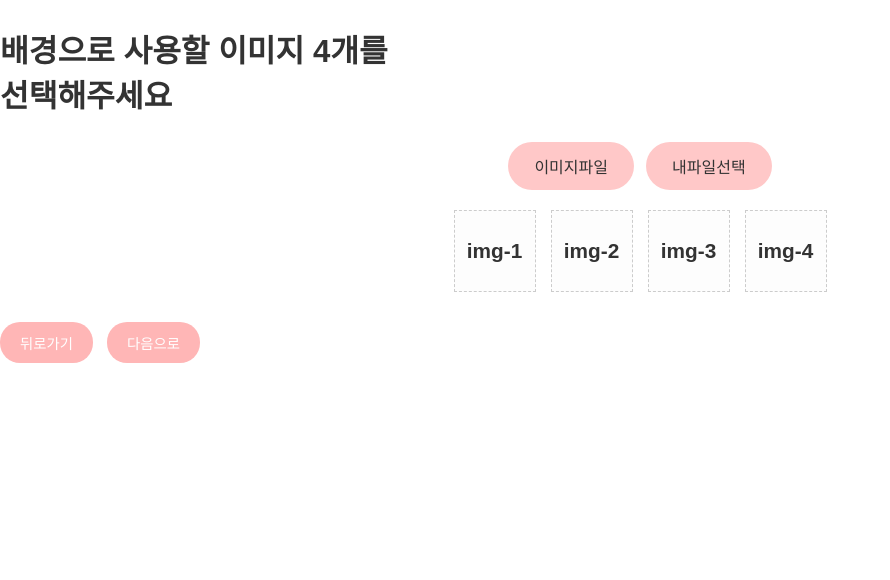
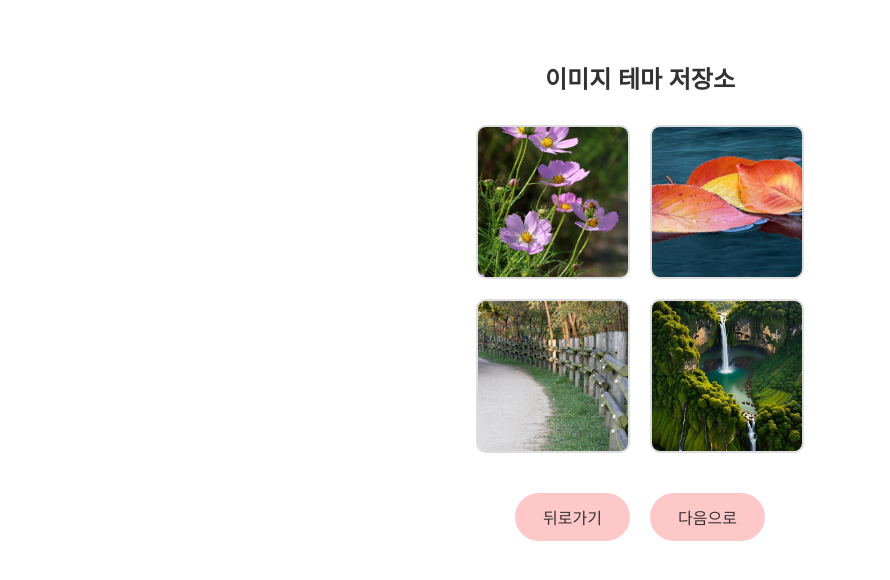
Before and after one commit to xeon-243859/ppongtok-app, a React (Vite) app: page /image/theme in a window 1280 px wide. Shown: the top 580 px of the page, without its empty margins (0-890 px from the left). Built offline with nearby package versions, Linux system fonts and the light colour scheme.

Commit message:
🖼️ ImageThemePage 최종 수정: 문구 변경, 버튼 정리, 테마 이미지 선택 저장 구현

```diff
--- a/src/pages/ImageThemePage.css
+++ b/src/pages/ImageThemePage.css
@@ -1,81 +1,58 @@
-.image-select-title {
-  font-size: 1.3rem;
-  font-weight: bold;
-  color: #333;
-  margin-bottom: 20px;
+.theme-container {
+  display: flex;
+  flex-direction: column;
+  align-items: center;
+  padding: 40px 20px;
   text-align: center;
 }
 
-.image-select-container {
-  display: flex;
-  flex-direction: column;
-  align-items: center;
-  padding: 50px;
-  text-align: center;
+.theme-title {
+  font-size: 1.5rem;
+  font-weight: bold;
+  color: #333;
+  margin-bottom: 30px;
 }
 
-.file-button-group {
-  display: flex;
-  gap: 10px;
-  margin-bottom: 20px;
+.theme-grid {
+  display: grid;
+  grid-template-columns: repeat(2, 1fr);
+  gap: 20px;
+  margin-bottom: 40px;
 }
 
-.image-slots {
-  display: flex;
-  flex-wrap: wrap;
-  justify-content: center;
-  gap: 15px;
-  margin: 20px 0;
+.theme-thumb {
+  width: 150px;
+  height: 150px;
+  object-fit: cover;
+  border-radius: 10px;
+  cursor: pointer;
+  border: 2px solid #ddd;
+  transition: transform 0.2s, border-color 0.3s;
 }
 
-.image-slot {
-  width: 80px;
-  height: 80px;
-  border: 1px dashed #ccc;
-  display: flex;
-  justify-content: center;
-  align-items: center;
-  position: relative;
-  background-color: #fdfdfd;
+.theme-thumb:hover {
+  transform: scale(1.05);
+  border-color: #ff9090;
 }
 
-.image-slot img {
-  max-width: 100%;
-  max-height: 100%;
-  object-fit: cover;
+.theme-buttons {
+  display: flex;
+  gap: 20px;
+  justify-content: center;
 }
 
-.image-slot button {
-  position: absolute;
-  top: -10px;
-  right: -10px;
-  background-color: #f00;
-  color: #fff;
+.theme-buttons button {
+  padding: 12px 28px;
+  font-size: 1rem;
   border: none;
-  border-radius: 50%;
-  width: 20px;
-  height: 20px;
-  cursor: pointer;
-}
-
-.button-group {
-  display: flex;
-  justify-content: space-between;
-  margin-top: 30px;
-  width: 200px;
-}
-
-.button-group button {
-  padding: 10px 20px;
-  font-size: 0.9rem;
-  border: none;
-  border-radius: 20px;
-  background-color: #ffb6b6;
-  color: white;
+  border-radius: 25px;
+  background-color: #ffc8c8;
+  color: #333;
+  font-weight: 500;
   cursor: pointer;
   transition: background-color 0.3s;
 }
 
-.button-group button:hover {
-  background-color: #ff9090;
+.theme-buttons button:hover {
+  background-color: #ff9e9e;
 }
--- a/src/pages/ImageThemePage.jsx
+++ b/src/pages/ImageThemePage.jsx
@@ -1,89 +1,45 @@
-import React, { useRef, useState } from "react";
+import React from "react";
 import { useNavigate } from "react-router-dom";
-import "./ImageSelectPage.css";
+import "./ImageThemePage.css";
 
-const ImageSelectPage = () => {
+const themes = [
+  { id: "img01", src: "/backgrounds/cosmos.jpg" },
+  { id: "img02", src: "/backgrounds/leaves.jpg" },
+  { id: "img03", src: "/backgrounds/road.jpg" },
+  { id: "img04", src: "/backgrounds/water.jpg" },
+];
+
+const ImageThemePage = () => {
   const navigate = useNavigate();
-  const fileInputRef = useRef(null);
-  const [images, setImages] = useState(["", "", "", ""]);
 
-  const handleDelete = (index) => {
-    const updated = [...images];
-    updated[index] = "";
-    setImages(updated);
-    localStorage.removeItem(`img-${index + 1}`);
-  };
-
-  const saveImage = (dataUrl) => {
-    const updated = [...images];
-    for (let i = 0; i < 4; i++) {
-      if (!updated[i]) {
-        updated[i] = dataUrl;
-        setImages(updated);
-        localStorage.setItem(`img-${i + 1}`, dataUrl);
-        return;
+  const handleSelect = (src) => {
+    for (let i = 1; i <= 4; i++) {
+      const key = `img-${i}`;
+      if (!localStorage.getItem(key)) {
+        localStorage.setItem(key, src);
+        break;
       }
     }
-    alert("모든 슬롯이 가득 찼어요!");
-  };
-
-  const handleImageFile = () => {
-    const index = images.findIndex((img) => img === "");
-    if (index === -1) {
-      alert("모든 슬롯이 가득 찼어요!");
-      return;
-    }
-    const slot = `img-${index + 1}`;
-    localStorage.setItem("selected-slot", slot);
-    navigate("/image/theme");
-  };
-
-  const handleLocalFile = () => {
-    fileInputRef.current.click();
-  };
-
-  const handleFileChange = (e) => {
-    const file = e.target.files[0];
-    if (!file) return;
-    const reader = new FileReader();
-    reader.onloadend = () => {
-      saveImage(reader.result);
-    };
-    reader.readAsDataURL(file);
+    navigate("/image/select");
   };
 
   return (
-    <div className="image-select-title">
-      <h2>배경으로 사용할 이미지 4개를<br />선택해주세요</h2>
+    <div className="theme-container">
+      <h2 className="theme-title">이미지 테마 저장소</h2>
 
-      <div className="file-button-group">
-        <button onClick={handleImageFile}>이미지파일</button>
-        <button onClick={handleLocalFile}>내파일선택</button>
-        <input
-          type="file"
-          accept="image/*"
-          ref={fileInputRef}
-          onChange={handleFileChange}
-          style={{ display: "none" }}
-        />
-      </div>
-
-      <div className="image-slots">
-        {images.map((src, i) => (
-          <div className="image-slot" key={i}>
-            {src ? (
-              <>
-                <img src={src} alt={`img-${i + 1}`} />
-                <button onClick={() => handleDelete(i)}>❌</button>
-              </>
-            ) : (
-              <p>{`img-${i + 1}`}</p>
-            )}
-          </div>
+      <div className="theme-grid">
+        {themes.map((img) => (
+          <img
+            key={img.id}
+            src={img.src}
+            alt={img.id}
+            className="theme-thumb"
+            onClick={() => handleSelect(img.src)}
+          />
         ))}
       </div>
 
-      <div className="button-group">
+      <div className="theme-buttons">
         <button onClick={() => navigate(-1)}>뒤로가기</button>
         <button onClick={() => navigate("/music/select")}>다음으로</button>
       </div>
@@ -91,4 +47,4 @@ const ImageSelectPage = () => {
   );
 };
 
-export default ImageSelectPage;
+export default ImageThemePage;
```
